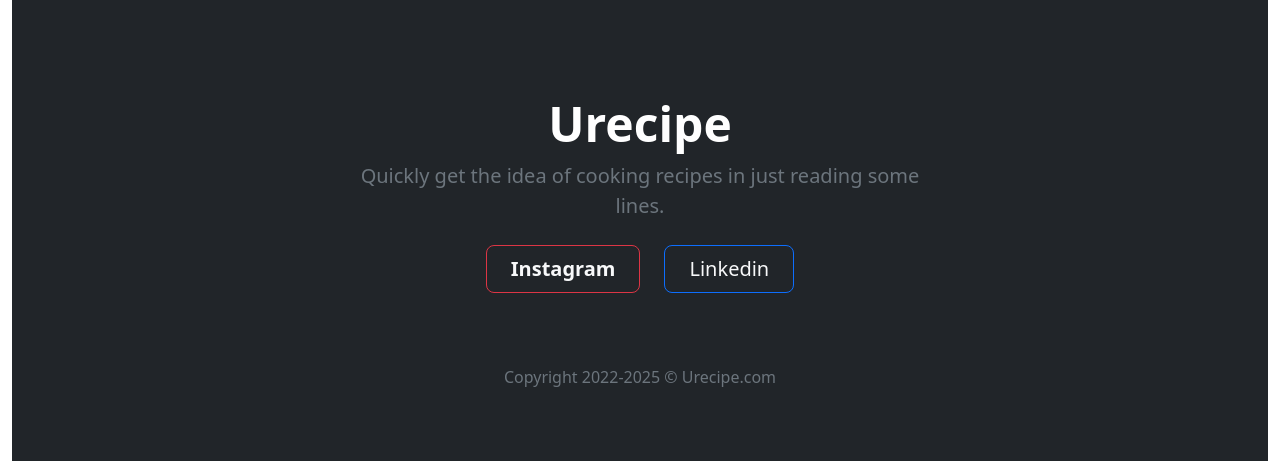
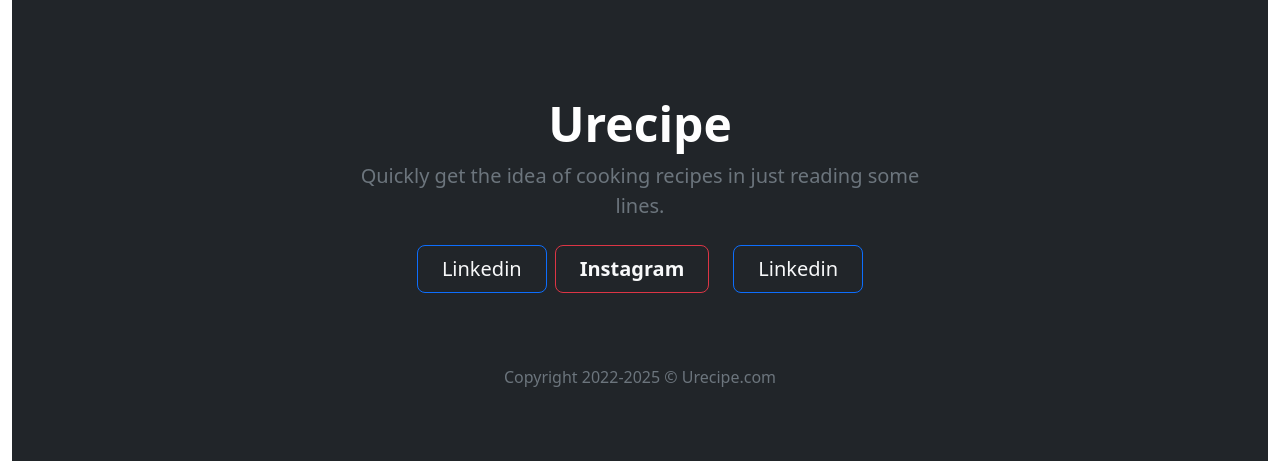
Before and after one commit to KapilKumar2002/Urecipe, a Django app: page /addurecipe/ in a window 1280 px wide. Shown: the part 927-1388 px from the top of the page. Run offline with Django 4.2, Linux system fonts and the light colour scheme.

Commit message:
Update base.html

```diff
--- a/app/templates/app/base.html
+++ b/app/templates/app/base.html
@@ -129,6 +129,7 @@
         <div class="col-lg-6 mx-auto">
           <p class="fs-5 mb-4">Quickly get the idea of cooking recipes in just reading some lines.</p>
           <div class="d-grid gap-2 d-sm-flex justify-content-sm-center">
+            <button type="button" class="btn btn-outline-primary btn-lg px-4"><a href="https://github.com/KapilKumar2002" class="text-decoration-none text-light">Linkedin</a></button>
             <button type="button" class="btn btn-outline-danger btn-lg px-4 me-sm-3 fw-bold"><a href="https://www.instagram.com/iamkeps1/" class="text-decoration-none text-light">Instagram</a></button>
             <button type="button" class="btn btn-outline-primary btn-lg px-4"><a href="https://www.linkedin.com/in/kapil-kumar-5a9218248/" class="text-decoration-none text-light">Linkedin</a></button>
           </div>
```
